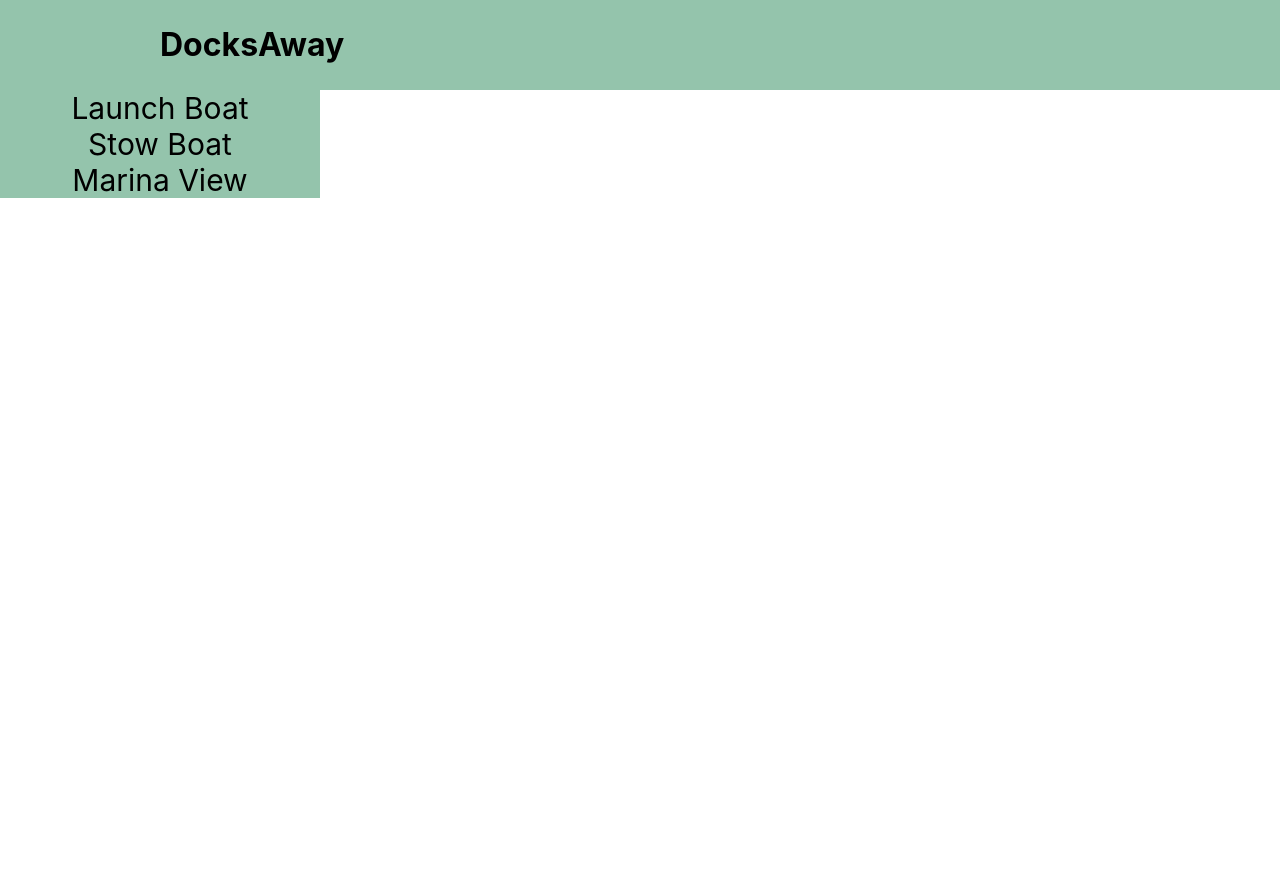
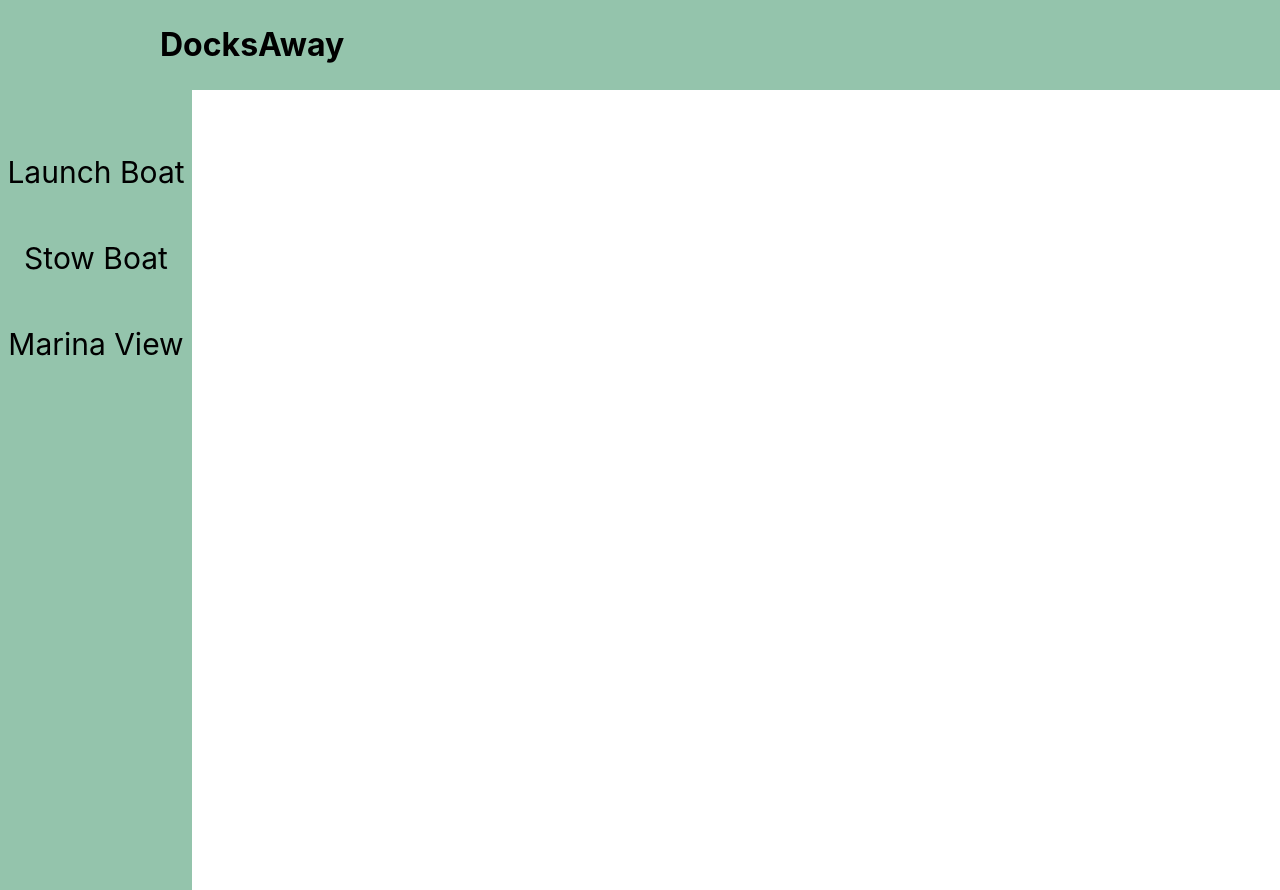
Before and after one commit to ernestmummey/Docks-Away, a React (Create React App) app in the folder client/: page / in a window 1280 px wide. Before the commit the page ends 800 px from the top, so only its background shows below. Built offline with nearby package versions, Linux system fonts and the light colour scheme.

Commit message:
Finished rough daft of side bar

```diff
--- a/client/src/components/LeftSideBar/index.scss
+++ b/client/src/components/LeftSideBar/index.scss
@@ -1,16 +1,19 @@
 .side-bar {
-    height: 100%;
-    width: 25%;
+    min-height: 100vh;
+    width: 15%;
     background: #94c4ac;
-    // min-height: 500px;
 
     ul {
         list-style: none;
-        text-align: center;
         margin: 0;
-        padding: 0;
+        padding: 4em 0 0 0;
+        display: flex;
+        flex-direction: column;
+        align-items: center;
+        gap: 5rem;
 
         li {
+            height: 100%;
             font-size: 3rem;
             padding: 0;
         }
```
